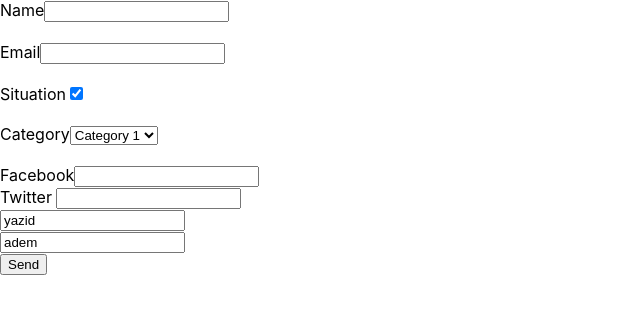
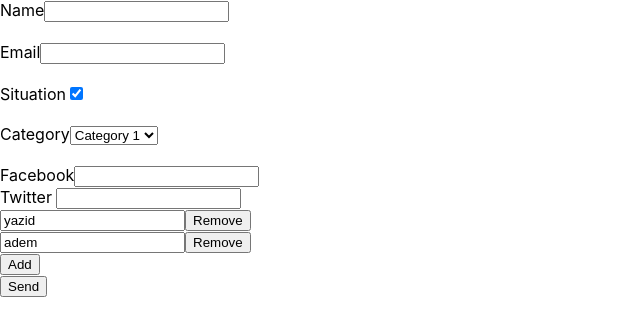
Before and after one commit to yazid1bernou/workshop-yazid-git, a React (Create React App) app: page / in a window 1280 px wide. Shown: the top 336 px of the page, without its empty margins (0-640 px from the left). Built offline with nearby package versions, Linux system fonts and the light colour scheme.

Commit message:
FieldArray Add and push and validation

```diff
--- a/src/App.js
+++ b/src/App.js
@@ -52,11 +52,17 @@ class App  extends Component {
                        {props.values.friends.map((friend , index) => (
                          <div key={index}>
                               <Field name={`friends.${index}`} />
+                              <button type="button" onClick={() => {arrayHelpers.remove(index)}}>Remove </button>
+                              <ErrorMessage name={`friends.${index}`} />
+
                          </div>
+
                        ))
 
                        }
+                        <button type="button" onClick={()=> {arrayHelpers.push('')}}>Add</button>
                 </div>
+
                )
 
                }
@@ -81,7 +87,9 @@ class App  extends Component {
           twitter : Yup.string().required('Twitter link is required field'),
 
         }),
-
+        friends : Yup.array().of(
+           Yup.string().required()
+        )
 
       });
       return schema ;
```
